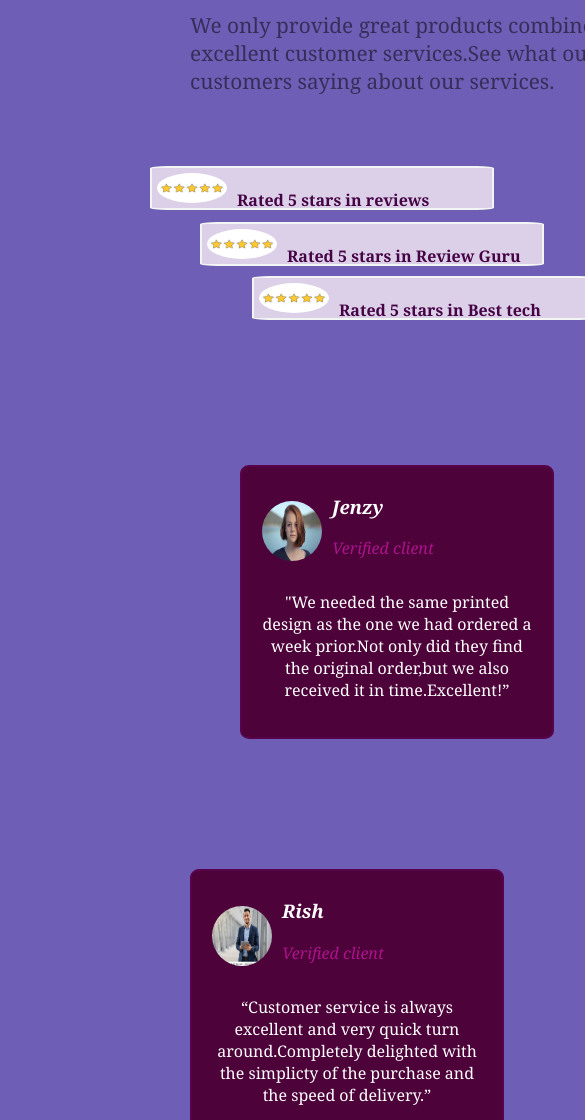
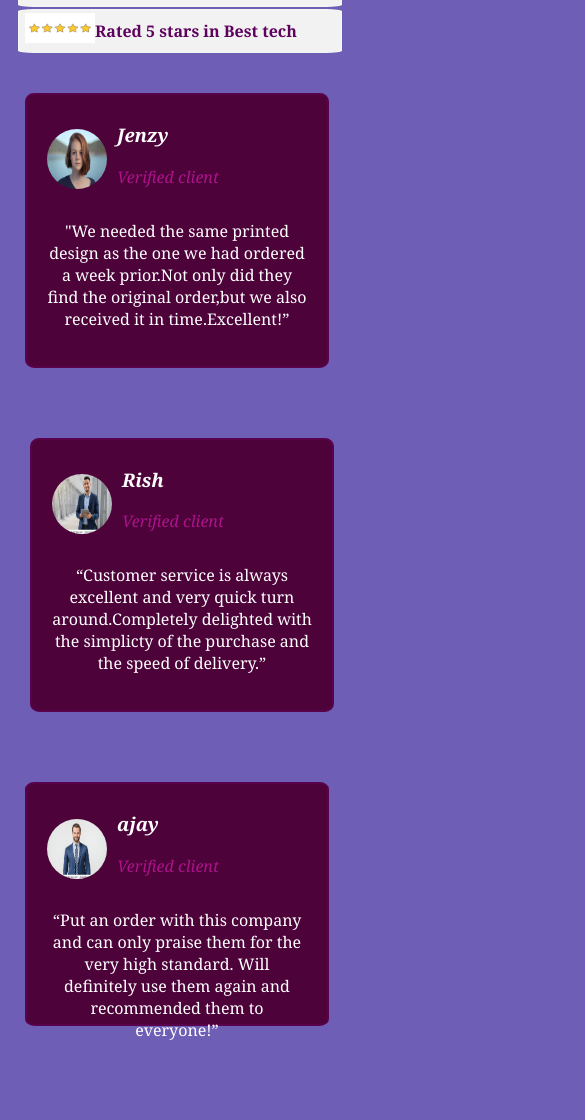
Before and after one commit to Sujitha221102/Training, a plain HTML site: page css/rating_design.html in a window 390 px wide. Shown: the part 451-1571 px from the top of the page, 585 px wide, since content can reach past the window. After the commit the page ends 1492 px from the top, so only its background shows below. Drawn offline with Linux system fonts and the light colour scheme; files whose address does not match are found by name.

Commit message:
Update rating_style.css

```diff
--- a/css/rating_style.css
+++ b/css/rating_style.css
@@ -1,15 +1,15 @@
 body {
     background-color: #fefcfc;
-    margin:50px;
     padding: 0px;
+    margin-top: 0px ;
+    margin-bottom:0px;
+    margin:0px;
     font-family:Georgia, 'Times New Roman', Times, serif;
 }
 .seller{
     display:grid;
     grid-template-columns: repeat(2,1fr);
     border:2px hidden black;
-    margin-bottom: 5px;
-    padding:20px;
     max-width: fit-content;
 }
 h1{
@@ -17,7 +17,8 @@ h1{
 }
 .seller__abtseller{
     margin-left:120px;
-    font-size: 130%;
+    font-size: 100%;
+    margin-top:20px;
 }
 .seller__abtseller--des{
     width:550px;
@@ -25,20 +26,23 @@ h1{
 }
 .seller__rating{
     margin-top:50px;
-    color:rgb(69, 3, 69);
+    color:rgb(93, 2, 93);
     font-weight: bold;
+}
+.seller__rating img{
+    border:1 px solid white;
 }
 .seller__rating--rate1,.seller__rating--rate2,.seller__rating--rate3{
     display:flex;
     border:2px solid rgb(242, 246, 243);
-    width:330px;
-    margin-left:80px;
+    width:310px;
+    margin-right:10px;
     padding:5px;
     height:30px;
     border-radius: 5%;
-    text-align: center;
-    margin-bottom: 10px;
-    background-color: rgba(243, 232, 243, 0.826);
+    align-items: center;
+    margin-bottom: 0px;
+    background-color:rgb(243, 242, 242);
 }
 .seller__rating--rate2{
     left:50px;
@@ -46,13 +50,10 @@ h1{
     top:2px;
 }
 .seller__rating--rate3{
-    left:180px;
+    left:100px;
     position:relative;
     margin:2px;
     top:2px;
-}
-.starring1,.starring2,.starring3{
-    border:1 px solid white;
 }
 header{
     display:flex;
@@ -61,7 +62,7 @@ header{
     font-style: italic;
     color:rgb(173, 18, 139)
 }
-img{
+.opinion img{
     border:1px;
     margin-right: 10px;
     border-radius: 50%;
@@ -73,9 +74,11 @@ h3{
 .opinion{
     display:grid;
     grid-template-columns: repeat(3,1fr);
+    grid-template-rows: repeat(5,1fr);
     grid-gap:10px;
-    margin-bottom: 5px;
-    padding:20px;
+    margin-bottom: 1px;
+    padding:10px;
+    height:350px;
     max-width: fit-content;
 }
 .opinion__reviewer1,.opinion__reviewer2,.opinion__reviewer3{
@@ -87,40 +90,71 @@ h3{
 }
 .opinion__reviewer1{
     position:relative;
-    top:60px;
-    left:130px;
-    width:270px;
+    bottom:10px;
+    left:70px;
+    width:260px;
 }
 .opinion__reviewer2{
     position:relative;
-    top:100px;
-    left:80px;
-    width:270px;
+    top:20px;
+    left:13spx;
+    width:260px;
 }
 .opinion__reviewer3{
     grid-row: 3 / span 5;
-    left:835px;
+    left:720px;
     position:relative;
-    bottom:190px;
-    height:180px;
-    width:270px;
+    bottom:290px;
+    height:200px;
+    width:260px;
     margin-right:10px;
 }
 .notes{
     text-align: center;
     color:white;
 }
-@media screen and (max-width:780px) {
+@media screen and (max-width:630px) {
     body{
         background-color: rgb(110, 94, 181);
     }
     .seller{
         display: flex;
         flex-direction: column;
+        width:250px;
+        align-items: center;
     }
     .opinion{
         display: flex;
         flex-direction: column;
+
+
+    }
+    .seller__abtseller--des{
+        display: flex;
+        flex-direction: column;
+        width:250px;
+    }
+    .seller__rating--rate1{
+        margin-left: 120px;
+    }
+    .seller__rating--rate2{
+        left:120px;
+    }
+    .seller__rating--rate3{
+        left:118px;
+    }
+    .opinion__reviewer1{
+        margin-bottom:10px;
+        left:-25px;
+    }
+    .opinion__reviewer2{
+        margin-bottom:150px;
+        margin-left:20px;
+        top:0px;
+    }
+    .opinion__reviewer3{
+        margin-top: 200px;
+        left:-25px;
     }
 
 }
```
